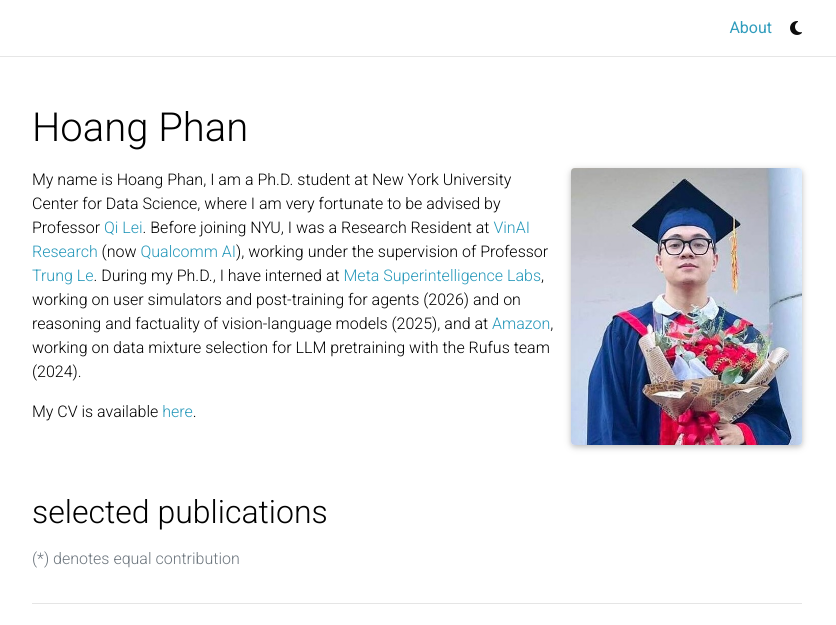
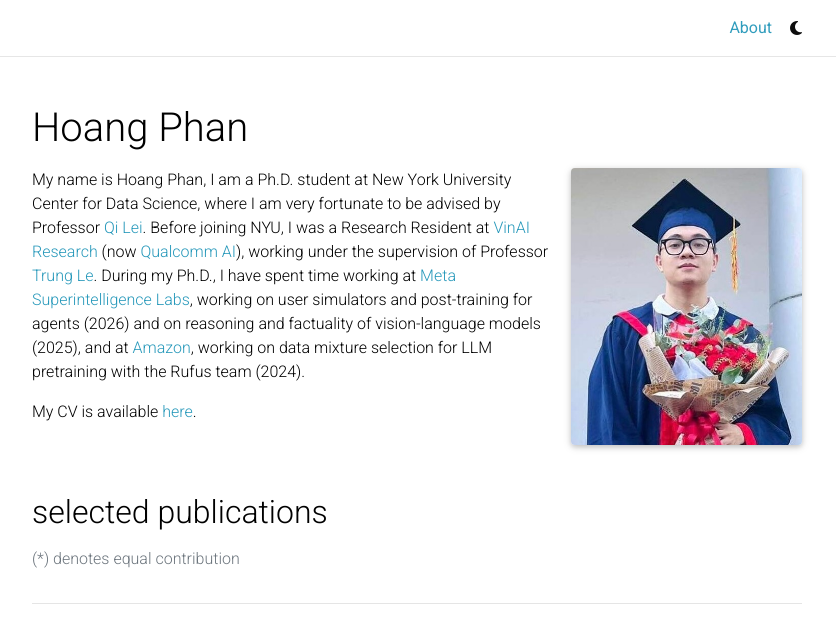
Before and after one commit to VietHoang1512/viethoang1512.github.io, a Jekyll site: the page built from _pages/about.md, in a window 1280 px wide and 1400 px high, cut to the strip 0-625 px from the top of the window. Shown: the whole strip, without its empty margins (223-1059 px from the left). Built offline with Jekyll 4.4.1, drawn with Linux system fonts in a browser that asks for light colours; full-size pictures stand in for the smaller copies a plugin makes; comment, search, counter and statistics services are not loaded; a style sheet for code colours, icons or effects is not loaded.

Commit message:
Cache-bust stylesheet, bolder award line, update about wording

```diff
--- a/_includes/head.html
+++ b/_includes/head.html
@@ -19,7 +19,7 @@
     {% elsif site.icon != blank %}
     <link rel="shortcut icon" href="{{ site.icon | prepend: '/assets/img/' | relative_url}}"/>
     {% endif %}
-    <link rel="stylesheet" href="{{ '/assets/css/main.css' | relative_url }}">
+    <link rel="stylesheet" href="{{ '/assets/css/main.css' | relative_url }}?v={{ site.time | date: '%s' }}">
     <link rel="canonical" href="{{ page.url | replace:'index.html','' | absolute_url }}">
 
     <!-- Dark Mode -->
--- a/_pages/about.md
+++ b/_pages/about.md
@@ -17,6 +17,6 @@
 social: true  # includes social icons at the bottom of the page
 ---
 
-My name is Hoang Phan, I am a Ph.D. student at New York University Center for Data Science, where I am very fortunate to be advised by Professor [Qi Lei](https://cecilialeiqi.github.io/). Before joining NYU, I was a Research Resident at [VinAI Research](https://www.vinai.io/) (now [Qualcomm AI](https://www.qualcomm.com/research/artificial-intelligence)), working under the supervision of Professor [Trung Le](https://research.monash.edu/en/persons/trung-le). During my Ph.D., I have interned at [Meta Superintelligence Labs](https://ai.meta.com/), working on user simulators and post-training for agents (2026) and on reasoning and factuality of vision-language models (2025), and at [Amazon](https://www.amazon.science/), working on data mixture selection for LLM pretraining with the Rufus team (2024).
+My name is Hoang Phan, I am a Ph.D. student at New York University Center for Data Science, where I am very fortunate to be advised by Professor [Qi Lei](https://cecilialeiqi.github.io/). Before joining NYU, I was a Research Resident at [VinAI Research](https://www.vinai.io/) (now [Qualcomm AI](https://www.qualcomm.com/research/artificial-intelligence)), working under the supervision of Professor [Trung Le](https://research.monash.edu/en/persons/trung-le). During my Ph.D., I have spent time working at [Meta Superintelligence Labs](https://ai.meta.com/), working on user simulators and post-training for agents (2026) and on reasoning and factuality of vision-language models (2025), and at [Amazon](https://www.amazon.science/), working on data mixture selection for LLM pretraining with the Rufus team (2024).
 
 My CV is available [here]({{ '/assets/pdf/CV.pdf' | relative_url }}).
--- a/_sass/_base.scss
+++ b/_sass/_base.scss
@@ -529,6 +529,7 @@
       .award {
         color: var(--global-award-color);
         font-size: 1.1rem;
+        font-weight: bolder;
       }
       .author {
         a {
```
